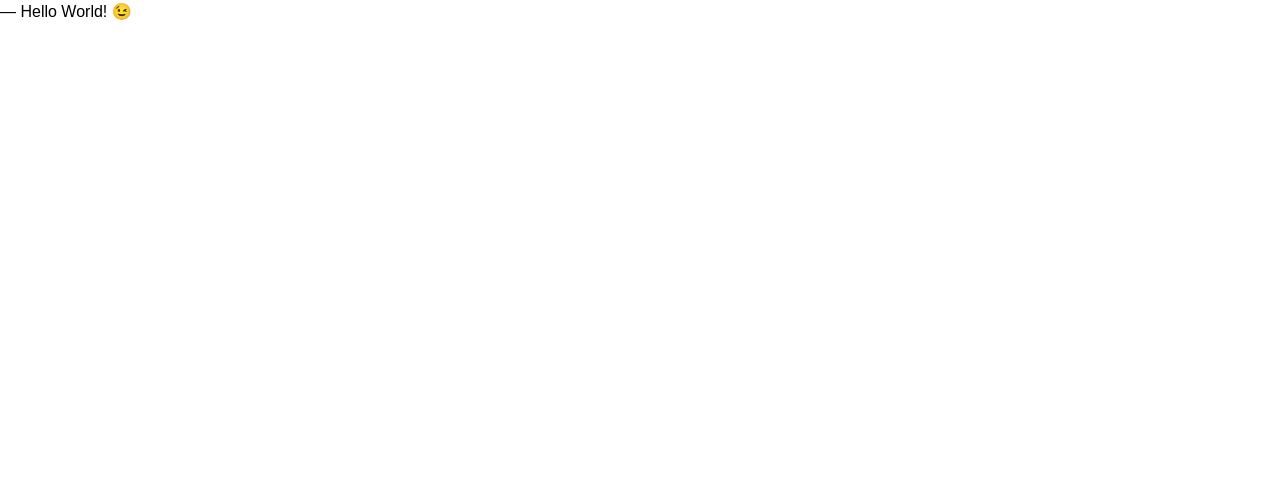
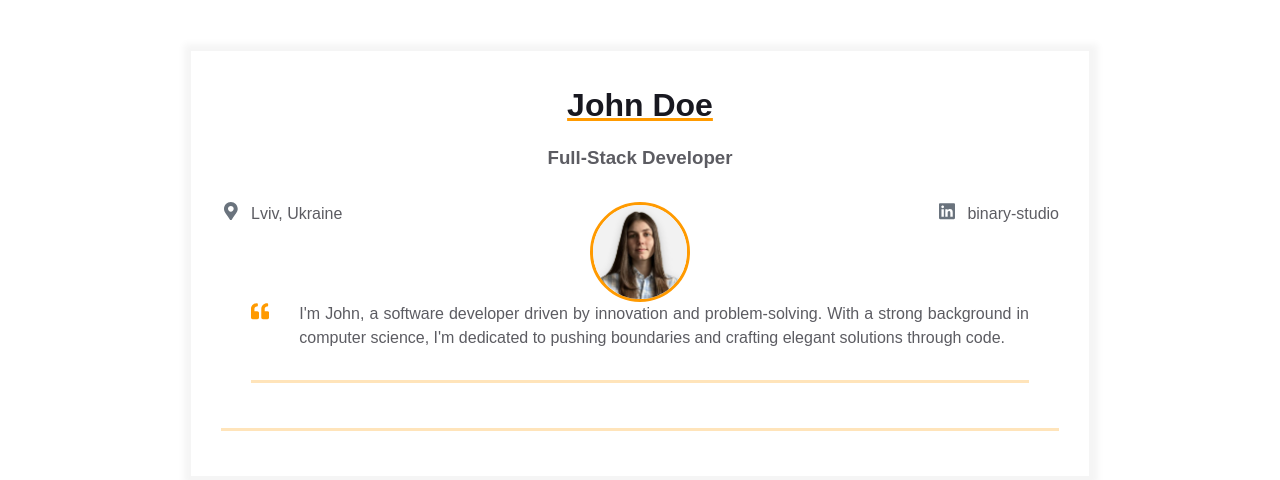
Before and after one commit to Kateryna4715/homepage, a plain HTML site: page index.html in a window 1280 px wide. Drawn offline with Linux system fonts and the light colour scheme.

Commit message:
Added main content to index.html and created assets folder

```diff
--- a/index.html
+++ b/index.html
@@ -8,6 +8,102 @@
   </head>
 
   <body>
-    ― Hello World! &#x1F609;
+    <main>
+      <div class="resume">
+        <div class="container">
+          <div class="resume__block">
+            <h1 class="contact-info__header">John Doe</h1>
+            <h3 class="contact-info__sub-header">Full-Stack Developer</h3>
+
+            <div class="contact_info_container fh">
+              <div class="contact-info__block">
+                <a href="" rel="author" class="contact-info__item">
+                  <div class="contact-info__item-icon-wrapper">
+                    <svg
+                      class="contact-info__item-icon"
+                      xmlns="http://www.w3.org/2000/svg"
+                      viewBox="0 0 384 512"
+                    >
+                      <path
+                        d="M172.268 501.67C26.97 291.031 0 269.413 0 192 0 85.961 85.961 0 192
+                        0s192 85.961 192 192c0 77.413-26.97 99.031-172.268 309.67-9.535
+                        13.774-29.93 13.773-39.464 0zM192 272c44.183 0 80-35.817
+                        80-80s-35.817-80-80-80-80 35.817-80 80 35.817 80 80 80z"
+                      ></path>
+                    </svg>
+                  </div>
+                  <span>Lviv, Ukraine</span>
+                </a>
+              </div>
+
+              <div class="contact-info__block contact-info__block--center">
+                <img
+                  class="contact-info__avatar"
+                  src="assets/avatar.jpg"
+                  alt="Avatar"
+                />
+              </div>
+
+              <div class="contact-info__block">
+                <a
+                  href="https://ua.linkedin.com/company/binary-studio_241166"
+                  rel="author"
+                  class="contact-info__item"
+                >
+                  <div class="contact-info__item-icon-wrapper">
+                    <svg
+                      class="contact-info__item-icon"
+                      xmlns="http://www.w3.org/2000/svg"
+                      viewBox="0 0 448 512"
+                    >
+                      <path
+                        d="M416 32H31.9C14.3 32 0 46.5 0 64.3v383.4C0 465.5 14.3 480 31.9
+        480H416c17.6 0 32-14.5 32-32.3V64.3c0-17.8-14.4-32.3-32-32.3zM135.4
+        416H69V202.2h66.5V416zm-33.2-243c-21.3 0-38.5-17.3-38.5-38.5S80.9 96
+        102.2 96c21.2 0 38.5 17.3 38.5 38.5 0 21.3-17.2 38.5-38.5 38.5zm282.1
+        243h-66.4V312c0-24.8-.5-56.7-34.5-56.7-34.6 0-39.9 27-39.9
+        54.9V416h-66.4V202.2h63.7v29.2h.9c8.9-16.8 30.6-34.5 62.9-34.5 67.2
+        0 79.7 44.3 79.7 101.9V416z"
+                      ></path>
+                    </svg>
+                  </div>
+                  <span>binary-studio</span>
+                </a>
+              </div>
+            </div>
+
+            <div class="container">
+              <div class="resume__block">
+                <div class="intro">
+                  <div class="intro__icon-wrapper">
+                    <svg
+                      class="intro__icon"
+                      xmlns="http://www.w3.org/2000/svg"
+                      viewBox="0 0 512 512"
+                    >
+                      <path
+                        d="M464 256h-80v-64c0-35.3 28.7-64 64-64h8c13.3 0 24-10.7
+                        24-24V56c0-13.3-10.7-24-24-24h-8c-88.4 0-160 71.6-160 160v240c0
+                        26.5 21.5 48 48 48h128c26.5 0 48-21.5
+                        48-48V304c0-26.5-21.5-48-48-48zm-288 0H96v-64c0-35.3 28.7-64
+                        64-64h8c13.3 0 24-10.7 24-24V56c0-13.3-10.7-24-24-24h-8C71.6
+                        32 0 103.6 0 192v240c0 26.5 21.5 48 48 48h128c26.5 0 48-21.5
+                        48-48V304c0-26.5-21.5-48-48-48z"
+                      ></path>
+                    </svg>
+                  </div>
+                  <p class="intro_text">
+                    I'm John, a software developer driven by innovation and
+                    problem-solving. With a strong background in computer
+                    science, I'm dedicated to pushing boundaries and crafting
+                    elegant solutions through code.
+                  </p>
+                </div>
+              </div>
+            </div>
+          </div>
+        </div>
+      </div>
+    </main>
   </body>
 </html>
```
Also changed, not shown: assets/avatar.jpg (added).
